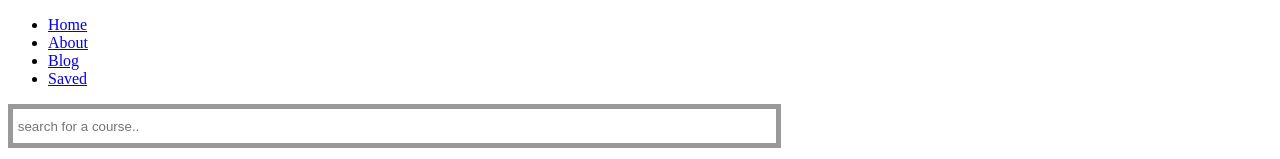
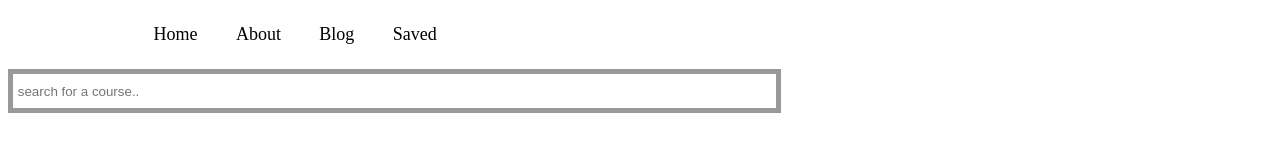
Before and after one commit to JuanCarlosNu/redux-list, a React (Create React App) app: page /home in a window 1280 px wide. Shown: the top 159 px of the page. Built offline with nearby package versions, Linux system fonts and the light colour scheme.

Commit message:
style the navBar

```diff
--- /dev/null
+++ b/src/component/NavBar/NavBar.css
@@ -0,0 +1,22 @@
+.Header__nav {
+    width: 80%;
+    margin: 1.5rem auto;
+    display: flex;
+}
+
+.header__list{
+    list-style: none;
+    display: flex;
+    margin: 0;
+    padding: 0;
+}
+
+.header__item{
+    margin: 0 1.2rem;
+}
+
+.header__link{
+    text-decoration: none;
+    color: #000;
+    font-size: large;
+}
--- a/src/component/NavBar/NavBar.js
+++ b/src/component/NavBar/NavBar.js
@@ -1,16 +1,16 @@
 import React from 'react';
 import { Link } from 'react-router-dom';
-
+import '../NavBar/NavBar.css'
 
 const NavBar = () => {
     return (
    <div>
     <nav className='Header__nav'>
         <ul className='header__list'>
-          <li className='header__item'><Link to='/home'>Home</Link></li>
-          <li className='header__item'><Link to='/about'>About</Link></li>
-          <li className='header__item'><Link to='/blog'>Blog</Link></li>
-          <li className='header__item'><Link to='/saved'>Saved</Link></li>
+          <li className='header__item'><Link className='header__link' to='/home'>Home</Link></li>
+          <li className='header__item'><Link className='header__link' to='/about'>About</Link></li>
+          <li className='header__item'><Link className='header__link' to='/blog'>Blog</Link></li>
+          <li className='header__item'><Link className='header__link' to='/saved'>Saved</Link></li>
         </ul>
     </nav>
 
```
